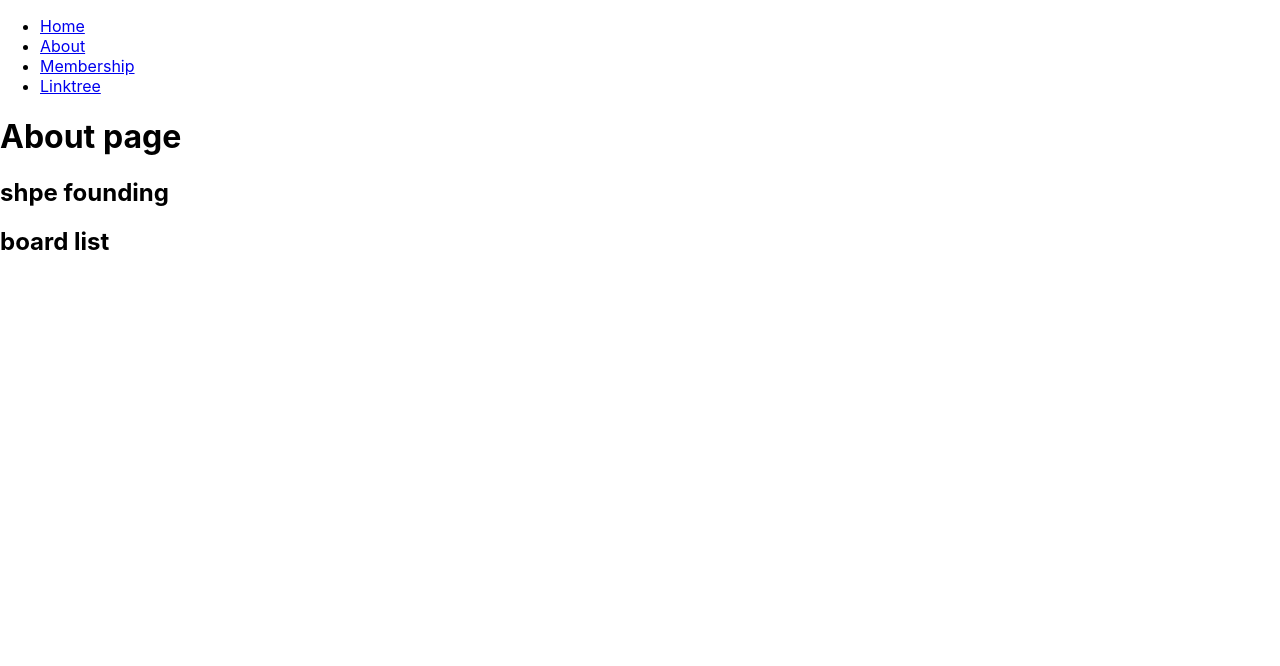
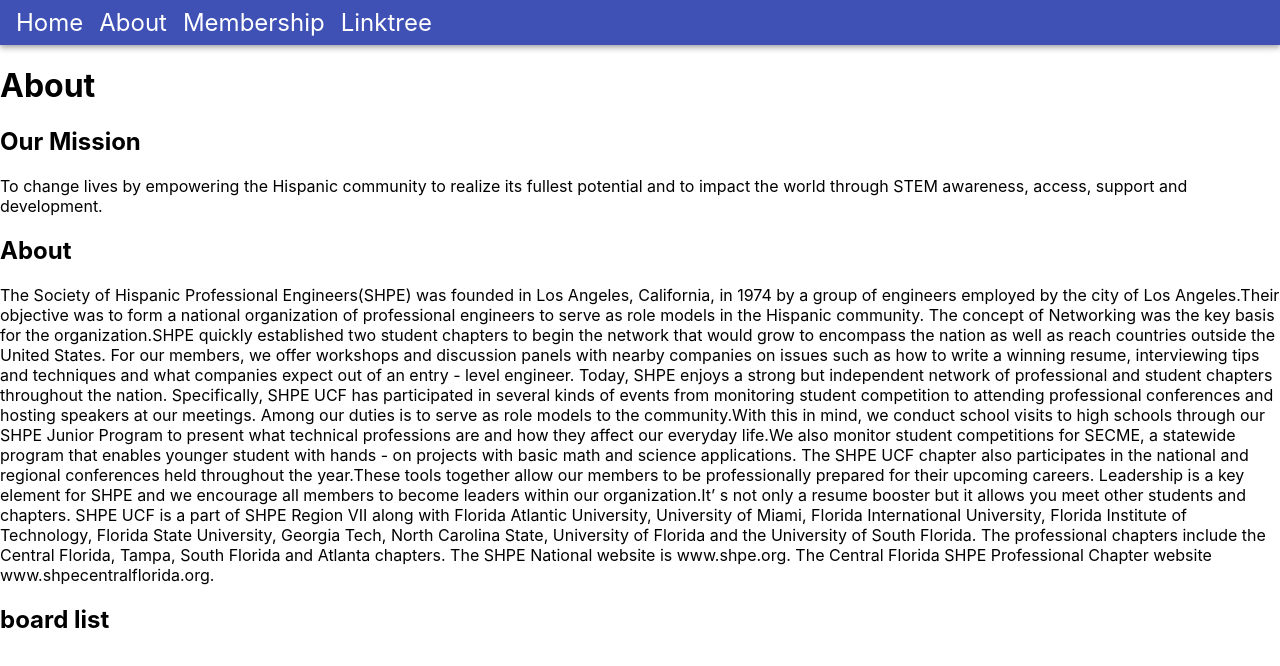
Before and after one commit to SHPEUCF/deprecated-web, a React (Create React App) app in the folder shpeucfweb/: page /about in a window 1280 px wide. Shown: the top 666 px of the page. Built offline with nearby package versions, Linux system fonts and the light colour scheme.

Commit message:
complete making navbar feature and started home page

```diff
--- a/shpeucfweb/src/App.js
+++ b/shpeucfweb/src/App.js
@@ -8,10 +8,15 @@
   import About from './pages/About';
   import Membership from './pages/Membership';
   import Linktree from './pages/Linktree';
+  import Nav from './components/Nav';
 
 const App = () => {
   return (
+    // router set up
+    // more info on how to make a router https://reactrouter.com/web/guides/quick-start
     <Router>
+      {/* want to put Navbar component here in app so that every page that is a child of app has a nav in it */}
+      <Nav />
       <Switch>
         <Route exact path="/" >
           <Home />
--- /dev/null
+++ b/shpeucfweb/src/components/Nav.css
@@ -0,0 +1,19 @@
+.Link {
+    /* style={{margin: "1vh", fontSize: "3vh"}}  */
+    text-decoration: none;
+    color: white;
+    font-size: 3vh;
+    margin: 1vh;
+}
+
+.Link:hover {
+    color: #f7d410;
+}
+
+.Navbar {
+    padding: 1vh;
+}
+
+.container {
+    display: flex;
+}
--- a/shpeucfweb/src/components/Nav.js
+++ b/shpeucfweb/src/components/Nav.js
@@ -1,23 +1,25 @@
 import React from "react";
-import {Link, useHistory} from "react-router-dom";
+import {Link} from "react-router-dom";
 import Home from '../pages/Home';
 import About from '../pages/About';
 import Membership from '../pages/Membership';
 import Linktree from '../pages/Linktree';
+import AppBar from '@material-ui/core/AppBar';
+import './Nav.css';
 
 function Nav() {
-    const history = useHistory();
-    const routes = [{name: "Home", path:"/", component: <Home />,}, {name: "About", path:"/about", component: <About />,},
-        {name: "Membership", path:"/membership", component: <Membership />,}, {name:"Linktree", path:"/linktree", component: <Linktree />,}]
-    return(
-        <div>
-            <ul>
+    const routes = [{name: "Home", path:"/", component: <Home />}, {name: "About", path:"/about", component: <About />},
+        {name: "Membership", path:"/membership", component: <Membership />}, {name:"Linktree", path:"/linktree", component: <Linktree />}]
+
+        return(
+        <div className='contianer'>
+            <AppBar className='Navbar' position='static' style={{flexDirection: 'row'}}>
                 {routes.map((route, index) => (
-                    <li key={index} onClick={() => history.push(route.path)}>
-                        <Link to={route.path} >{route.name} </Link>
-                    </li>
+                    <div key={index}>
+                        <Link className='Link' to={route.path}>{route.name}</Link>
+                    </div>
                 ))}
-            </ul>
+            </AppBar>
       </div>
     );
 }
--- a/shpeucfweb/src/pages/About.js
+++ b/shpeucfweb/src/pages/About.js
@@ -1,16 +1,47 @@
 import React from 'react';
-import Nav from '../components/Nav';
+import Grid from '@material-ui/core/Grid';
+import Paper from '@material-ui/core/Paper';
 
 function About() {
     return (
         <div>
-            <Nav />
-            <h1>About page</h1>
+            <h1>About</h1>
             <div className="description">
-               <h2>shpe founding</h2>
+               <h2>Our Mission</h2>
+               <p>To change lives by empowering the Hispanic community to realize its fullest potential and to impact the world through STEM awareness, access, support and development.</p>
+               <h2>About</h2>
+               <p>The Society of Hispanic Professional Engineers(SHPE) was founded in Los Angeles, California, in 1974 by a group of engineers employed by the city of Los Angeles.Their objective was to form a national organization of professional engineers to serve as role models in the Hispanic community.
+
+               The concept of Networking was the key basis
+               for the organization.SHPE quickly established two student chapters to begin the network that would grow to encompass the nation as well as reach countries outside the United States.
+
+               For our members, we offer workshops and discussion panels with nearby companies on issues such as how to write a winning resume, interviewing tips and techniques and what companies expect out of an entry - level engineer.
+
+               Today, SHPE enjoys a strong but independent network of professional and student chapters throughout the nation.
+
+               Specifically, SHPE UCF has participated in several kinds of events from monitoring student competition to attending professional conferences and hosting speakers at our meetings.
+
+               Among our duties is to serve as role models to the community.With this in mind, we conduct school visits to high schools through our SHPE Junior Program to present what technical professions are and how they affect our everyday life.We also monitor student competitions
+               for SECME, a statewide program that enables younger student with hands - on projects with basic math and science applications.
+
+               The SHPE UCF chapter also participates in the national and regional conferences held throughout the year.These tools together allow our members to be professionally prepared
+               for their upcoming careers.
+
+               Leadership is a key element
+               for SHPE and we encourage all members to become leaders within our organization.It’ s not only a resume booster but it allows you meet other students and chapters.
+
+               SHPE UCF is a part of SHPE Region VII along with Florida Atlantic University, University of Miami, Florida International University, Florida Institute of Technology, Florida State University, Georgia Tech, North Carolina State, University of Florida and the University of South Florida.
+
+               The professional chapters include the Central Florida, Tampa, South Florida and Atlanta chapters.
+
+               The SHPE National website is www.shpe.org.
+
+               The Central Florida SHPE Professional Chapter website www.shpecentralflorida.org.
+               </p>
             </div>
             <div className="boardList">
                 <h2>board list</h2>
+
             </div>
 
         </div>
--- a/shpeucfweb/src/pages/Home.js
+++ b/shpeucfweb/src/pages/Home.js
@@ -1,28 +1,57 @@
 import React from 'react';
-import Nav from '../components/Nav';
 
 function Home() {
+    // Todo: have it so that we get this list from firebase. remove static data
+    const conferences = [{name: 'Henaac Conference 2019'}, {name: 'SHPE National Convention 2021'}];
+    const images = ['https://upload.wikimedia.org/wikipedia/commons/4/4f/BTS_for_Dispatch_White_Day_Special%2C_27_February_2019_01.jpg',
+    'https://img.imageimg.net/artist/redvelvet-official/img/profile.jpg?sr.nocv=1',
+    'https://upload.wikimedia.org/wikipedia/commons/f/f4/180717_%EC%97%B4%EB%A6%B0%EC%9D%8C%EC%95%85%ED%9A%8C_%ED%8A%B8%EC%99%80%EC%9D%B4%EC%8A%A4_02.jpg',
+    'https://upload.wikimedia.org/wikipedia/commons/7/7c/191216_Stray_Kids_for_JYP_Entertainment_Audition_%281%29.png',
+    'https://cdn.filestackcontent.com/wug3DZ0QPqTKjiZQorWw/convert?cache=true&crop=14%2C1%2C1172%2C586&crop_first=true&quality=90&w=1920'];
 
     return (
-        <div>
-            <Nav />
-            <h1>Home page</h1>
-            <div className="container">
-                <p>welcome to the shpe ucf website</p>
+        <div style={{margin: '1vh', display: 'flex', flexDirection: 'column'}}>
+            <div style={{display:'flex', margin: '1vh'}}>
+                <div className="container" style={{flexDirection: 'column', alignItems: 'center'}}>
+                    <h2 style={{margin: '0'}}>Welcome to the SHPE UCF Website</h2>
+                    <p style={{marginTop: '1vh'}}>
+                        Welcome to Society of Hispanic Professional Engineers UCF Chapter, and the beginning of your success as a future leader. Here you will find information about our chapter, SHPE National Conference, and our future events. Please  browse our site and if you have any questions, don’t hesitate on contacting us via our Contact Us page. We are here for you!
+                    </p>
+                    <h2 style={{margin: '0'}}>Why join <span  className="ShpeKnighs">SHPE UCF?</span></h2>
+                    <p style={{marginTop: '1vh'}}>
+                        Simply because of all the invaluable knowledge, great friends, and unforgettable memories that you will have!
+                    </p>
+                    <h2 style={{margin: '0'}}>What we offer</h2>
+                    <p style={{marginTop: '1vh'}}>
+                        The opportunity to prepare yourself as a professional that no classroom setting does. You will have access to everything from professional and leadership workshops, scholarships, internships, networking opportunities with fellow engineering students from the professional chapter and industry leaders at a local and national level!
+                    </p>
+                    {/* <img alt="shpe image" /> */}
+                </div>
+                <img
+                    src={'https://upload.wikimedia.org/wikipedia/commons/4/4f/BTS_for_Dispatch_White_Day_Special%2C_27_February_2019_01.jpg'}
+                    style={{height: '60vh', width: '70vh'}}
+                    alt='oh no'
+                />
+            </div>
 
-                <p>why join shpe ucf</p>
 
-                <p>what we offer</p>
+            <div className='calendar' style={{alignSelf: 'center'}}>
+                <h2 style={{textAlign: 'center'}}>Calendar</h2>
+                <iframe src="https://calendar.google.com/calendar/embed?src=shpe.ucf.chapter%40gmail.com&ctz=America%2FNew_York" style={{border: '0', width: "95vh", height: "70vh", frameborder: "0", scrolling: "no"}}></iframe>
+            </div>
+            <div className='Conferences'>
+                <h2>Conference</h2>
+                {/* on click card to open model with conference info */}
+                <p>
+                Additionally SHPE offers all of it’s members with various opportunities to meet other engineers and members of the community through some of the conferences we participate in yearly. Want to be a partaker in our society, meet professionals in the field, build your resume, and many other things that will ensure your success in the future?
+                </p>
+                <p>
+                    Make sure to come with us to these conferences.
+                </p>
+                {/* cards displaying conference information goes here */}
+            </div>
 
-                {/* <img alt="shpe image" /> */}
-
-                <p>calendar</p>
-
-                <p>conferences</p>
-            </div>
-            <div className="footer">
-                <h3>footer</h3>
-            </div>
+            {/* footer goes here */}
         </div>
     );
 }
--- a/shpeucfweb/src/pages/Linktree.js
+++ b/shpeucfweb/src/pages/Linktree.js
@@ -1,17 +1,12 @@
-import React from 'react';
-import Nav from '../components/Nav';
+import React, { useEffect } from 'react';
 
 function Linktree() {
+    // every time the page is loaded useEffect will redirect user to url linked
+    useEffect(() => {
+        window.location.href = "https://linktr.ee/shpeucf";
+    }, []);
 
-    return (
-        <div>
-            <Nav />
-            <h1>Linktree page</h1>
-            <div className="links">
-                <p>redirects to linktree</p>
-            </div>
-        </div>
-    );
+    return(null);
 }
 
 export default Linktree;
--- a/shpeucfweb/src/pages/Membership.js
+++ b/shpeucfweb/src/pages/Membership.js
@@ -1,11 +1,9 @@
 import React, {  } from 'react';
-import Nav from '../components/Nav';
 
 function Membership() {
 
     return (
         <div>
-            <Nav />
             <h1>membership page</h1>
             <div className="form">
                 <p>form embed</p>
```
Also changed, not shown: shpeucfweb/src/App.css (line endings or trailing spaces), shpeucfweb/src/components/Footer.js (added).
